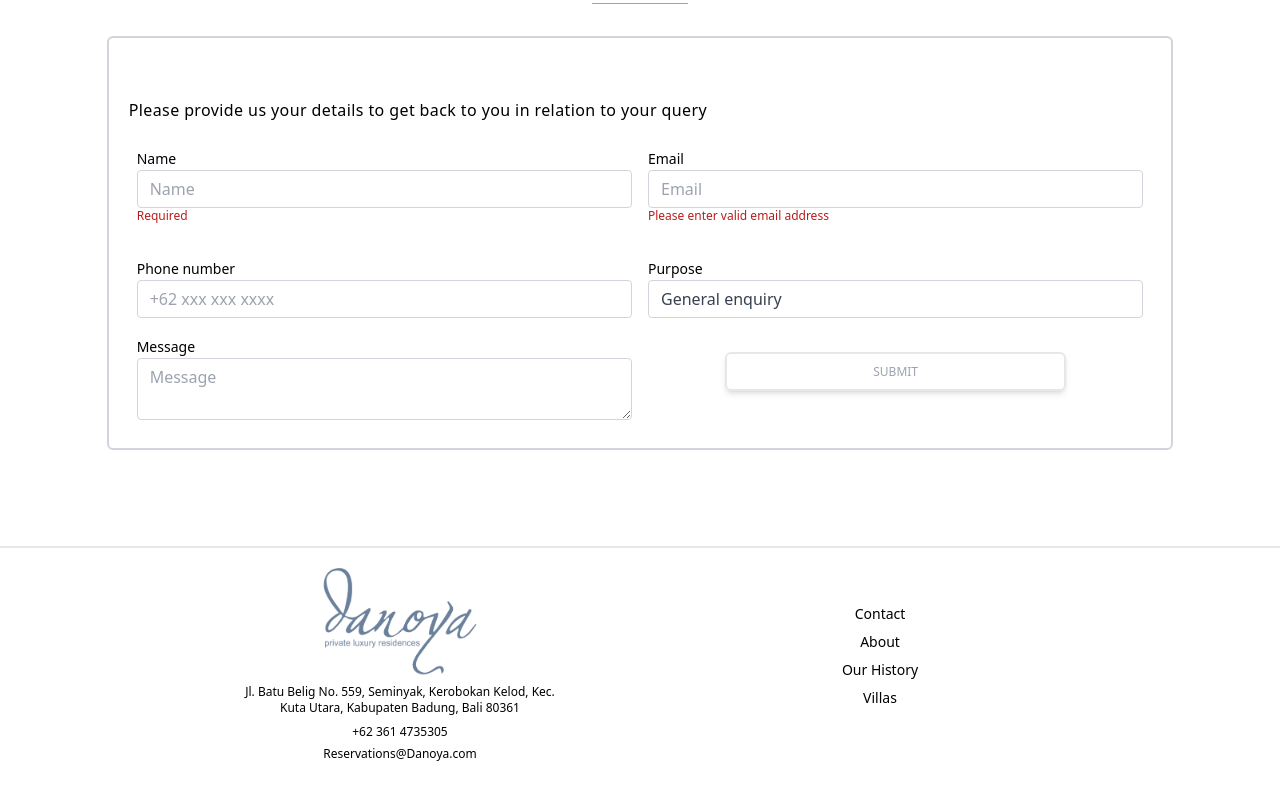
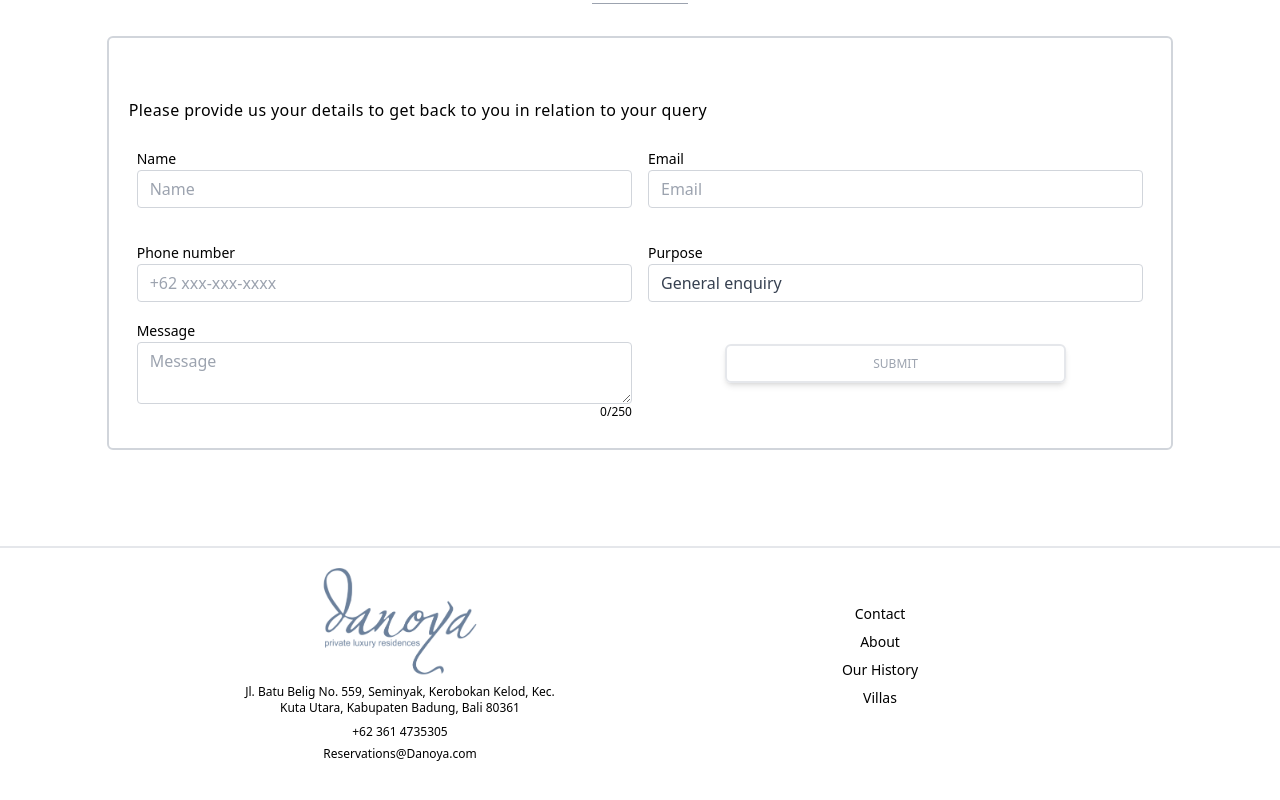
Before and after one commit to DanoyaResidences/danoya, a Nuxt app: page /contact in a window 1280 px wide. Shown: the part 927-1727 px from the top of the page. Built offline with nearby package versions, Linux system fonts and the light colour scheme; what tw-elements would draw is missing.

Commit message:
validation for contact form complete

```diff
--- a/components/forms/ContactForm.vue
+++ b/components/forms/ContactForm.vue
@@ -5,10 +5,7 @@
     <div class="h-[1px] bg-gray-400 w-24 mx-auto mt-3"></div>
     <div class="border-solid">
       <!-- Form -->
-      <form
-        class="mt-8 border-2 border-gray-300 rounded-md p-5"
-        @change="validate"
-      >
+      <form class="mt-8 border-2 border-gray-300 rounded-md p-5">
         <p
           class="mt-10 mb-4 text-xs md:text-base tracking-wider md:tracking-wide"
         >
@@ -24,6 +21,8 @@
 
               <input
                 v-model="form.name"
+                @change="validateField('name', true)"
+                :class="inputBorderOutlineValidate('name')"
                 type="text"
                 class="form-control block w-full px-3 py-1.5 text-base font-normal text-gray-700 bg-white bg-clip-padding border border-solid border-gray-300 rounded transition ease-in-out m-0 focus:text-gray-700 focus:bg-white focus:border-blue-600 focus:outline-none peer"
                 required
@@ -31,11 +30,8 @@
                 name="name"
                 placeholder="Name"
               />
-              <!-- Validation text -->
-              <p
-                class="invisible peer-invalid:visible text-red-700 font-light text-xs"
-              >
-                Required
+              <p class="text-red-700 font-light text-xs">
+                {{ errorMessages.name }}
               </p>
             </div>
           </div>
@@ -46,16 +42,16 @@
             <input
               type="email"
               v-model="form.email"
+              @change="validateField('email', true)"
+              :class="inputBorderOutlineValidate('email')"
               class="form-control block w-full px-3 py-1.5 text-base font-normal text-gray-700 bg-white bg-clip-padding border border-solid border-gray-300 rounded transition ease-in-out m-0 focus:text-gray-700 focus:bg-white focus:border-blue-600 focus:outline-none peer"
               required
               id="email"
               name="email"
               placeholder="Email"
             />
-            <p
-              class="invisible peer-invalid:visible text-red-700 font-light text-xs"
-            >
-              Please enter valid email address
+            <p class="text-red-700 font-light text-xs">
+              {{ errorMessages.email }}
             </p>
           </div>
           <!-- Telephone -->
@@ -65,11 +61,16 @@
             <input
               type="tel"
               v-model="form.phone"
+              @change="validateField('phone', false)"
+              :class="inputBorderOutlineValidate('phone')"
               class="form-control block w-full px-3 py-1.5 text-base font-normal text-gray-700 bg-white bg-clip-padding border border-solid border-gray-300 rounded transition ease-in-out m-0 focus:text-gray-700 focus:bg-white focus:border-blue-600 focus:outline-none"
               id="phone"
               name="phone"
-              placeholder="+62 xxx xxx xxxx"
+              placeholder="+62 xxx-xxx-xxxx"
             />
+            <p class="text-red-700 font-light text-xs">
+              {{ errorMessages.phone }}
+            </p>
           </div>
           <!-- Purpose -->
           <div class="w-full sm:w-1/2 p-2">
@@ -93,18 +94,38 @@
             <textarea
               type="text"
               v-model="form.message"
-              class="form-control block w-full px-3 py-1.5 text-base font-normal text-gray-700 bg-white bg-clip-padding border border-solid border-gray-300 rounded transition ease-in-out m-0 focus:text-gray-700 focus:bg-white focus:border-blue-600 focus:outline-none peer"
+              @change="validateField('message', true)"
+              :class="inputBorderOutlineValidate('message')"
               required
               id="name"
               name="message"
               placeholder="Message"
             />
+            <div class="flex flex-row">
+              <div class="w-1/2">
+                <p class="text-red-700 font-light text-xs">
+                  {{ errorMessages.message }}
+                </p>
+              </div>
+              <span
+                :class="
+                  currentMessageCount <= 250
+                    ? 'w-1/2 text-right font-light text-xs'
+                    : 'w-1/2 text-right font-light text-xs text-red-600'
+                "
+                >{{ currentMessageCount }}/250</span
+              >
+            </div>
           </div>
           <!-- Submit button -->
           <div class="text-center pt-1 pb-1 sm:w-1/2 w-full my-auto">
             <button
               @click="submitForm()"
-              class="inline-block px-6 py-2.5 hover:text-white text-gray-400 font-medium text-xs leading-tight uppercase rounded-md shadow-md hover:bg-blue-300 hover:shadow-lg focus:shadow-lg focus:outline-none focus:ring-0 active:shadow-lg transition duration-150 ease-in-out w-full md:w-2/3 mb-3 border-2"
+              :class="
+                isFormValid
+                  ? 'inline-block px-6 py-2.5 hover:text-white text-gray-400 font-medium text-xs leading-tight uppercase rounded-md shadow-md hover:bg-blue-300 hover:shadow-lg focus:shadow-lg focus:outline-none focus:ring-0 active:shadow-lg transition duration-150 ease-in-out w-full md:w-2/3 mb-3 border-2'
+                  : 'inline-block px-6 py-2.5 hover:text-white text-gray-400 font-medium text-xs leading-tight uppercase rounded-md shadow-md hover:bg-red-300 hover:shadow-lg focus:shadow-lg focus:outline-none focus:ring-0 active:shadow-lg transition duration-150 ease-in-out w-full md:w-2/3 mb-3 border-2'
+              "
               type="button"
               data-mdb-ripple="true"
               data-mdb-ripple-color="light"
@@ -119,8 +140,10 @@
 </template>
 
 <script>
+import validation from "./validation";
 export default {
   setup() {
+    // Variable to record form input
     const form = ref({
       email: "",
       name: "",
@@ -128,16 +151,99 @@ export default {
       purpose: "general",
       message: "",
     });
+
+    // Validation list for each field
+    const validationOptions = ref({
+      email: [validation.isEmail],
+      name: [],
+      phone: [validation.isPhoneNumber],
+      purpose: [],
+      message: [validation.isLessThan250Chars],
+    });
+
+    // Error messages
+    const errorMessages = ref({
+      email: "",
+      name: "",
+      phone: "",
+      purpose: "",
+      message: "",
+    });
+
+    // Computed properties
+    //
+    // Current message count
+    const currentMessageCount = computed(() => {
+      return form.value.message.length;
+    });
+
+    // Checks if errorMessages contains any errors
+    // Returns boolean
+    const isFormValid = computed(() => {
+      // Iterate through error messages
+      for (const errorField in errorMessages.value) {
+        // If the current field's value is empty
+        if (errorMessages.value[errorField] != "") {
+          return false;
+        }
+      }
+      // Return true if no error found
+      return true;
+    });
+
+    // Functions
+    //
+    // Checks whether a field is valid to apply border CSS
+    function inputBorderOutlineValidate(field) {
+      // If error message empty
+      if (errorMessages.value[field] !== "") {
+        return "form-control block w-full px-3 py-1.5 text-base font-normal text-gray-700 bg-white bg-clip-padding border border-solid rounded transition ease-in-out m-0 focus:text-gray-700 focus:bg-white focus:border-blue-600 focus:outline-none peer border-red-500";
+        // Else return failed class
+      } else {
+        return "form-control block w-full px-3 py-1.5 text-base font-normal text-gray-700 bg-white bg-clip-padding border border-solid border-gray-300 rounded transition ease-in-out m-0 focus:text-gray-700 focus:bg-white focus:border-blue-600 focus:outline-none peer";
+      }
+    }
+
+    // Submission click handler for form submission
     function submitForm() {
-      console.log("submitting form", form.value);
+      // Validate all the fields
+      validateAllFields();
     }
-    function validate() {
-      console.log("form change detected. Do something");
+
+    // Validates the specified name of the field within the contact form
+    function validateField(field, isRequiredField) {
+      // Grab current value of field to validate
+      const currentFieldValue = form.value[field];
+
+      // validate the current field value using the validation options of the associated field
+      // and whether field is required or not
+      const resultOrError = validation.validate(
+        currentFieldValue,
+        validationOptions.value[field],
+        isRequiredField
+      );
+
+      // Set error message to result
+      errorMessages.value[field] = resultOrError;
     }
+
+    // Validates all fields that require validation
+    function validateAllFields() {
+      // Validate fields with name
+      validateField("email", true);
+      validateField("name", true);
+      validateField("phone", false);
+      validateField("message", true);
+    }
+
     return {
       form,
       submitForm,
-      validate,
+      validateField,
+      errorMessages,
+      currentMessageCount,
+      isFormValid,
+      inputBorderOutlineValidate,
     };
   },
 };
--- /dev/null
+++ b/components/forms/validation.js
@@ -0,0 +1,79 @@
+import validator from "validator";
+
+// Checks if parameter string is an email
+function isEmail(string) {
+  if (validator.isEmail(string)) {
+    return "";
+  } else {
+    return "Please enter valid email";
+  }
+}
+
+// Checks if parameter string is less than 250 characters
+function isLessThan250Chars(string) {
+  if (string.length <= 250) {
+    return "";
+  } else {
+    return "Must be max of 250 characters";
+  }
+}
+
+// Checks if parameter string is a phone number
+function isPhoneNumber(string) {
+  // Init string var
+  let stringToTest = string;
+
+  // Edit string var based on if it starts with +
+  if (stringToTest[0] == "+") {
+    // Remove +
+    stringToTest = stringToTest.slice(1);
+  }
+  // Check if string is numeric
+  if (validator.isNumeric(stringToTest)) {
+    return "";
+  } else {
+    return "Must be a phone number";
+  }
+}
+
+// Takes in the current string form field value
+function validate(currentFieldValue, arrayOfValidations, requiredField) {
+  // Store the last result (true | error)
+  let lastRecordedResult = "";
+
+  //  if current field value is empty
+  if (currentFieldValue == "") {
+    // Return error if required
+    if (requiredField) {
+      return "Required";
+      //   Else return empty
+    } else {
+      return "";
+    }
+  }
+
+  // Else proceed to check other validations
+  //   Iterate through array of validation functions
+  arrayOfValidations.forEach((validationFunction) => {
+    // Use function and store result
+    const result = validationFunction(currentFieldValue);
+
+    // if last result is empty and the generate result is not empty
+    if (lastRecordedResult == "" && result !== "") {
+      // Update the last recorded result with result
+      lastRecordedResult = result;
+      console.log(
+        `current: ${currentFieldValue}. result: ${result}. now lastRecorded result is: ${lastRecordedResult} `
+      );
+    }
+  });
+
+  return lastRecordedResult;
+}
+
+export default {
+  isEmail,
+  isPhoneNumber,
+  validate,
+  isLessThan250Chars,
+};
--- a/package.json
+++ b/package.json
@@ -12,6 +12,7 @@
     "nuxt": "3.0.0-rc.11"
   },
   "dependencies": {
-    "tw-elements": "^1.0.0-alpha12"
+    "tw-elements": "^1.0.0-alpha12",
+    "validator": "^13.7.0"
   }
 }
```
Also changed, not shown: 1 other file (tests, documents, lock files or other folders).
